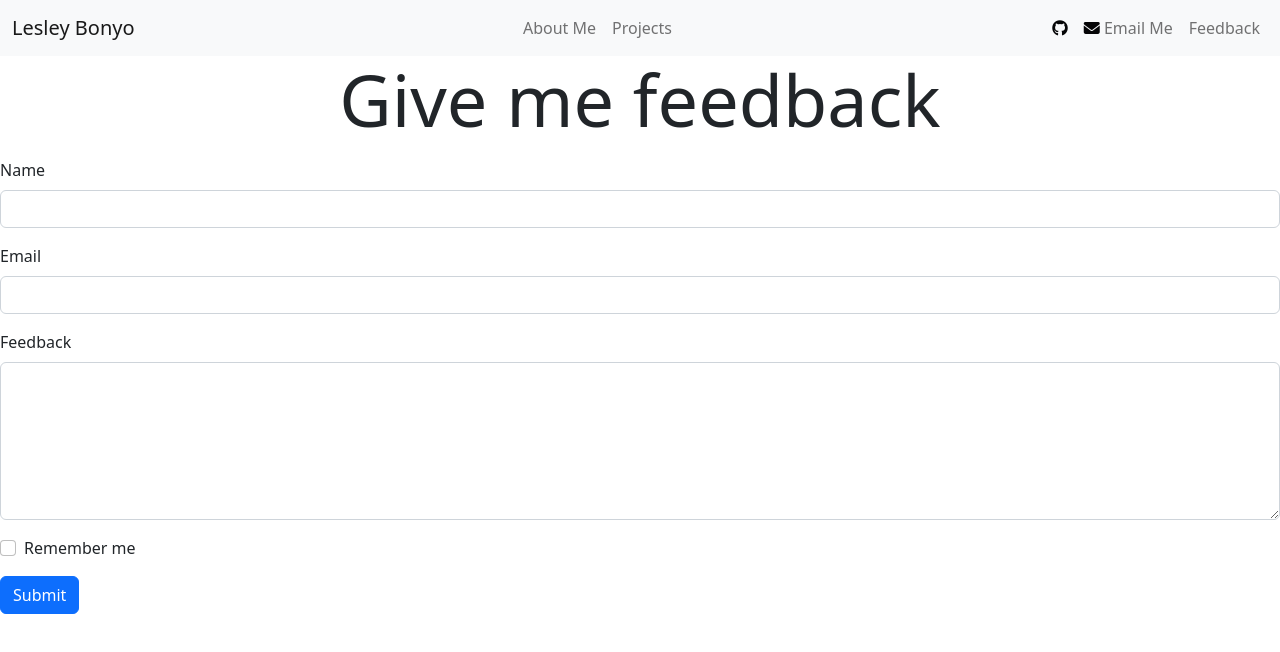
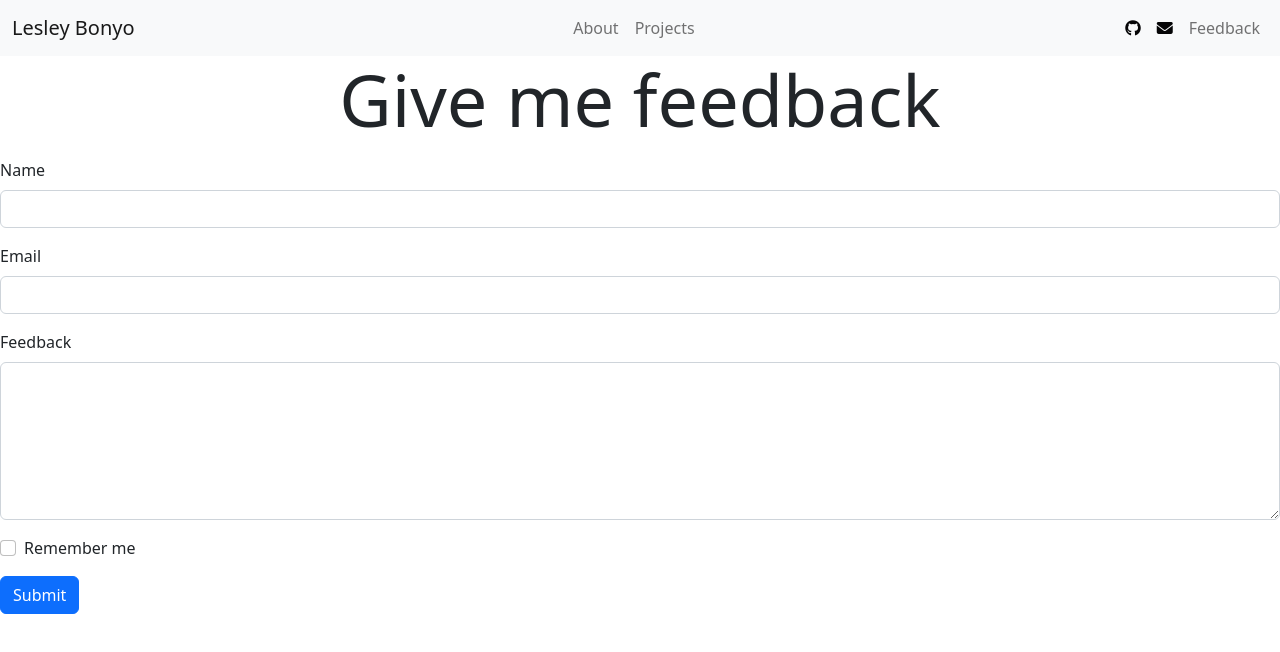
Before and after one commit to LesleyBonyo/lesleybonyo.github.io, a plain HTML site: page Feedback.html in a window 1280 px wide. Drawn offline with nearby package versions, Linux system fonts and the light colour scheme.

Commit message:
github portfolio

```diff
--- a/Feedback.html
+++ b/Feedback.html
@@ -21,13 +21,13 @@
 			</div>
 			<ul class="navbar-nav">
 
-				<li class="nav-item"><a href="index.html"  class="nav-link">About Me</a></li>
+				<li class="nav-item"><a href="index.html"  class="nav-link">About</a></li>
 				<li class="nav-item" ><a href="projects.html" class="nav-link">Projects</a></li>
 			</ul>
 
 			<ul class="navbar-nav navbar-right">
 				<li class="nav-item"><a href="https://github.com/LesleyBonyo" class="nav-link"><i class="fa-brands fa-github" style="color: #050506;"></i></a></li>
-				<li class="nav-item"><a class="nav-link" href="mailto:lesleybonyo@gmail.com"><i class="fa-solid fa-envelope" style="color: #050506;"></i> Email Me</a></li>
+				<li class="nav-item"><a class="nav-link" href="mailto:lesleybonyo@gmail.com"><i class="fa-solid fa-envelope" style="color: #050506;"></i></a></li>
 				<li class="nav-item"><a href="feedback.html" class="nav-link">Feedback</a></li>
 			</ul>
 		</div>
```
Also changed, not shown: index.html (+2 -2 lines), projects.html (+2 -2 lines).
